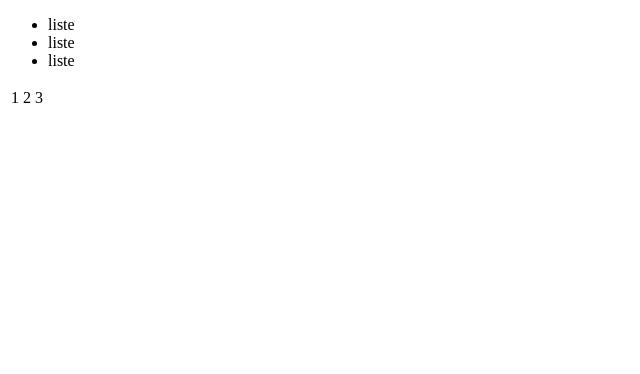
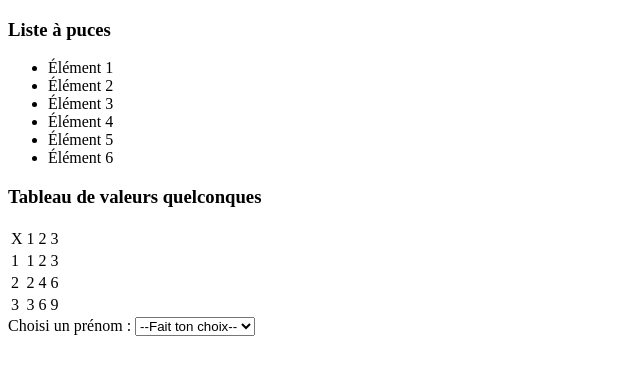
Before and after one commit to NATHANPREMIERB/NSI, a plain HTML site: page index.html in a window 1280 px wide. Shown: the whole page, without its empty margins (0-640 px from the left). Drawn offline with Linux system fonts and the light colour scheme.

Commit message:
Update index.html

```diff
--- a/index.html
+++ b/index.html
@@ -1,24 +1,66 @@
-
 <!DOCTYPE html>
-<html>
+<html lang='fr'>
     <head>
         <meta charset="utf-8">
-  <meta name="viewport" content="width=device-width">
-  <title>Nsiweb</title>
+        <link rel="stylesheet" href="style.css">
+        <title>NSI Web</title>
     </head>
     <body>
+        <div>
+            <h3>Liste à puces </h3>
 
              <ul>
-    <li>liste</li>
-    <li>liste</li>
-    <li>liste</li>
+                <li>Élément 1</li>
+                <li>Élément 2</li>
+                <li>Élément 3</li>
+                <li>Élément 4</li>
+                <li>Élément 5</li>
+                <li>Élément 6</li>
             </ul>
+        </div>
+
+        <div>
+            <h3>Tableau de valeurs quelconques</h3>
 
             <table>
+                <tr>
+                    <td>X</td>
                     <td>1</td>
                     <td>2</td>
                     <td>3</td>
+                </tr>
+                <tr>
+                    <td>1</td>
+                    <td>1</td>
+                    <td>2</td>
+                    <td>3</td>
+                </tr>
+                <tr>
+                    <td>2</td>
+                    <td>2</td>
+                    <td>4</td>
+                    <td>6</td>
+                </tr>
+                <tr>
+                    <td>3</td>
+                    <td>3</td>
+                    <td>6</td>
+                    <td>9</td>
+                </tr>
             </table>
 
+        </div>
+
+        <div>
+            <label for="name">Choisi un prénom :</label>
+            <select name="prenom" id="name">
+                <option value="" selected>--Fait ton choix--</option>
+                <option value="pierre">Pierre</option>
+                <option value="paul">Paul</option>
+            </select>
+        </div>
+
+        <div id="ans"></div>
+        <script src="script.js"></script>
     </body>
 </html>
```
Lines whose indentation alone changed are shown as unchanged.
